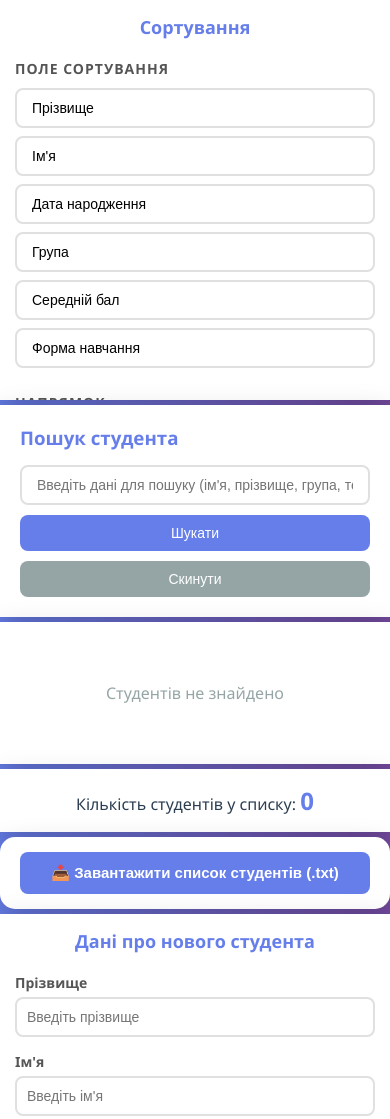
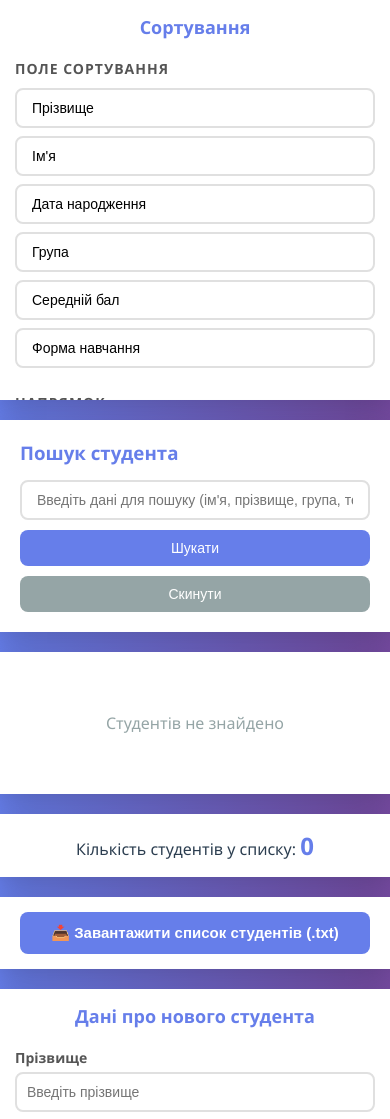
Before and after one commit to AkiriVsev/Coursework, a plain HTML site: page index.html in a window 390 px wide. Shown: the top 1119 px of the page. Drawn offline with Linux system fonts and the light colour scheme.

Commit message:
Project V.4.1: fixed css style

```diff
--- a/css/style.css
+++ b/css/style.css
@@ -473,11 +473,6 @@ body {
     padding: 0px;
   }
 
-  .main-panel,
-  .container {
-    gap: 5px;
-  }
-
   .sort-panel,
   .add-panel {
     padding: 15px;
@@ -486,7 +481,8 @@ body {
 
   .students-container,
   .students-count,
-  .search-section {
+  .search-section,
+  .download-panel {
     border-radius: 0px;
   }
 
```
